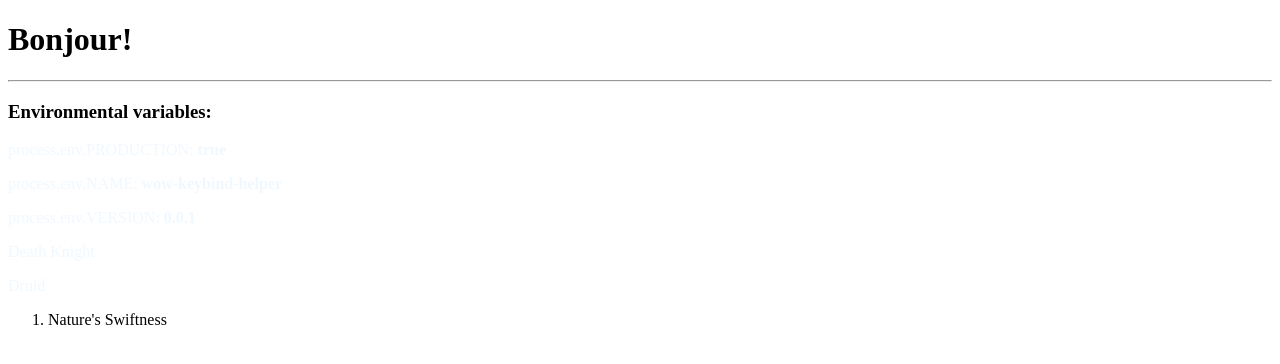
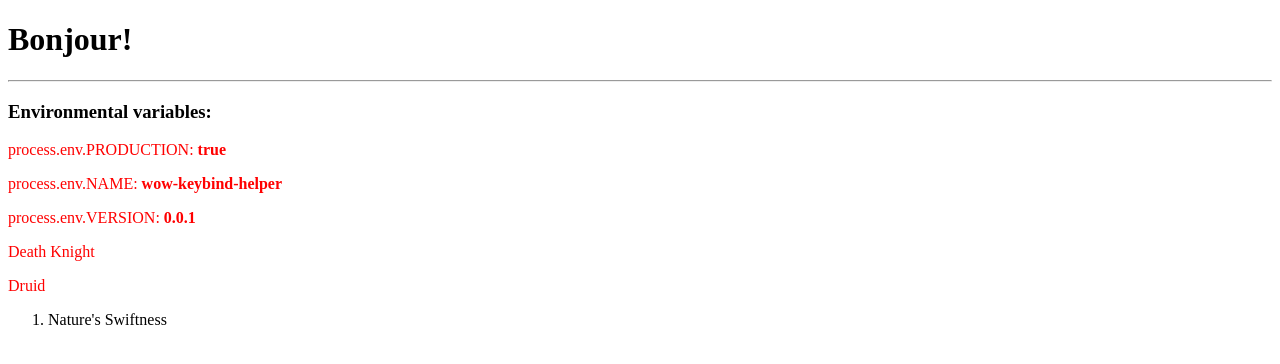
Before and after one commit to Cellv2/wow-keybind-helper, a React app: page / in a window 1280 px wide. Shown: the top 364 px of the page. Built offline with nearby package versions, Linux system fonts and the light colour scheme.

Commit message:
Add postcss to allow CSS hot reloading

```diff
--- a/package.json
+++ b/package.json
@@ -42,6 +42,8 @@
         "jest-environment-jsdom": "^29.5.0",
         "mini-css-extract-plugin": "^2.7.7",
         "node-sass": "^9.0.0",
+        "postcss": "^8.4.33",
+        "postcss-loader": "^7.3.4",
         "prettier": "^2.8.7",
         "sass-loader": "^13.3.3",
         "style-loader": "^3.3.4",
--- a/src/components/talents/TalentSelectorGrid.module.scss
+++ b/src/components/talents/TalentSelectorGrid.module.scss
@@ -1,3 +1,3 @@
 p {
-    color: aliceblue;
+    color: red;
 }
--- a/webpack.config.ts
+++ b/webpack.config.ts
@@ -45,6 +45,7 @@ const webpackConfig = (env: any): Configuration => ({
                             sourceMap: isDevelopment
                         }
                     },
+                    "postcss-loader",
                     {
                         loader: "sass-loader",
                         options: {
@@ -59,6 +60,7 @@ const webpackConfig = (env: any): Configuration => ({
                 use: [
                     isDevelopment ? "style-loader" : MiniCssExtractPlugin.loader,
                     "css-loader",
+                    "postcss-loader",
                     {
                         loader: "sass-loader",
                         options: {
```
Also changed, not shown: 1 other file (tests, documents, lock files or other folders).
